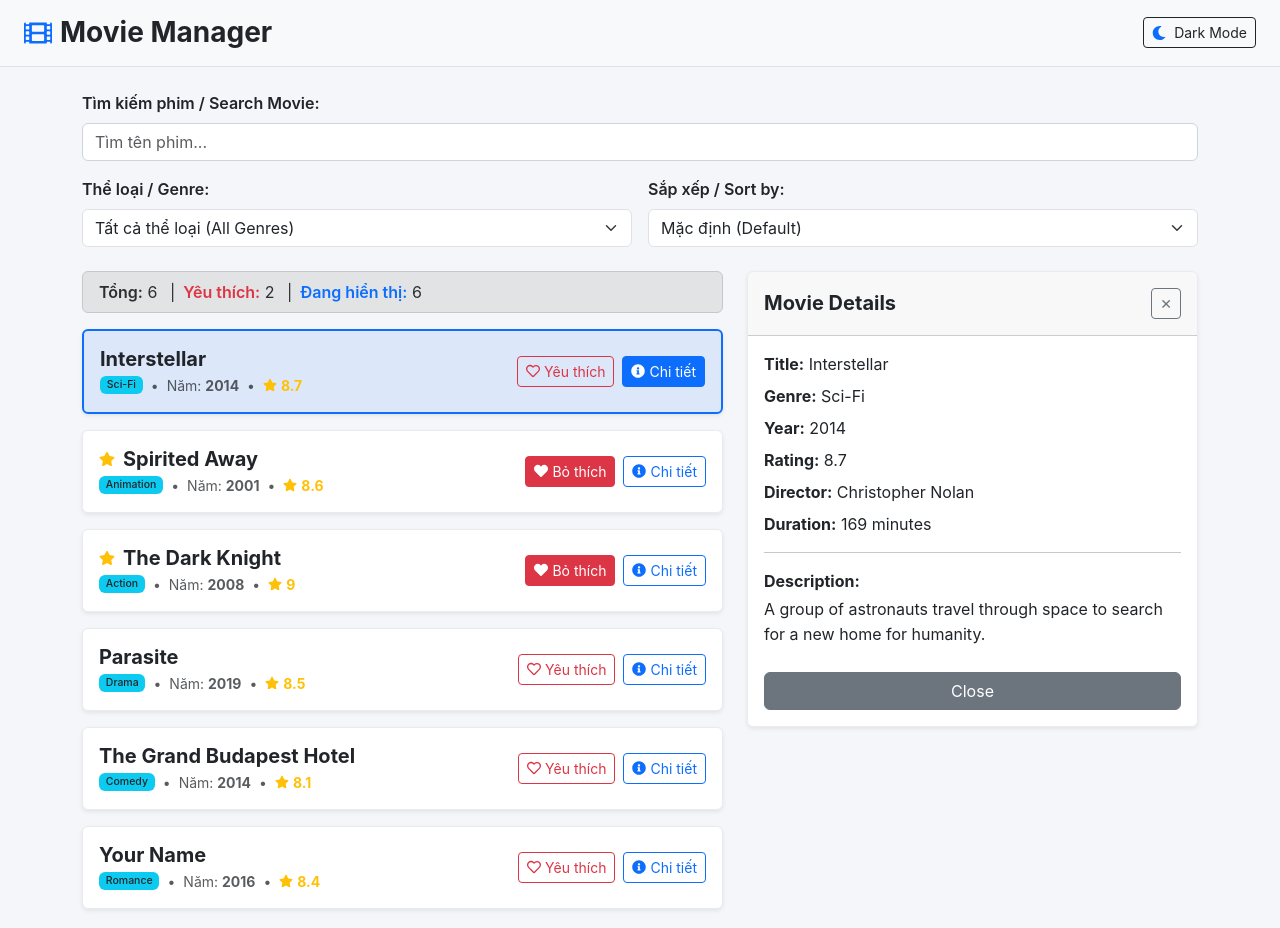
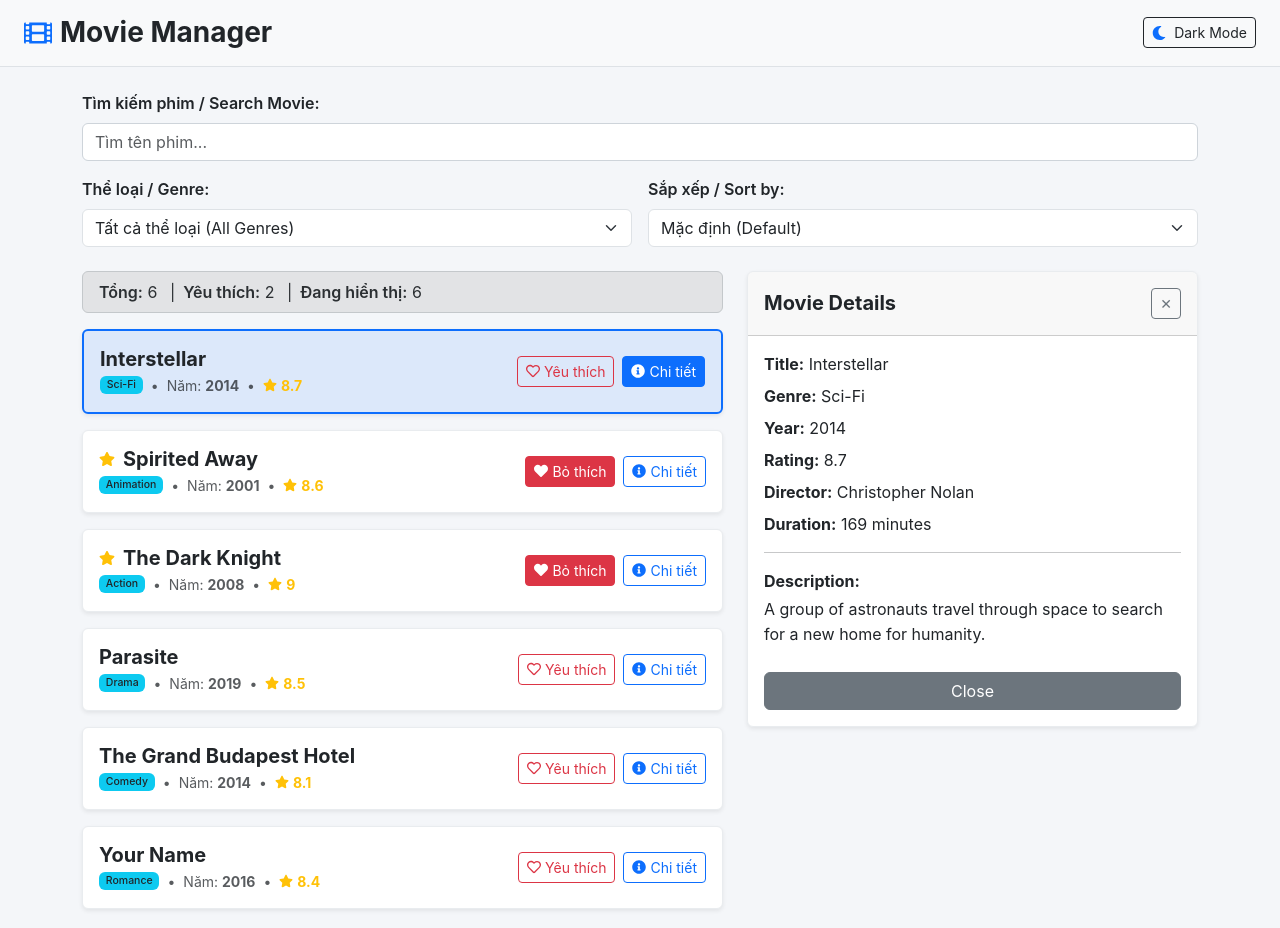
Before and after one commit to pass99998/FER202-lab2, a React (Create React App) app: page / in a window 1280 px wide. Shown: the top 928 px of the page. Built offline with nearby package versions, Linux system fonts and the light colour scheme.

Commit message:
Update MovieList.js

```diff
--- a/src/components/MovieList.js
+++ b/src/components/MovieList.js
@@ -14,18 +14,16 @@ function MovieList({
 
   return (
     <div className="movie-list">
-      {/* Summary statistics bar as in wireframe: Tổng: X | Yêu thích: Y (Đang hiển thị: Z) */}
       <div className="stats-bar alert alert-secondary py-2 px-3 mb-3 d-flex flex-wrap justify-content-between align-items-center">
         <div>
           <span className="fw-semibold">Tổng:</span> {totalCount ?? displayedCount}{' '}
           <span className="mx-2">|</span>
-          <span className="fw-semibold text-danger">Yêu thích:</span> {favoriteCount}{' '}
+          <span className="fw-semibold">Yêu thích:</span> {favoriteCount}{' '}
           <span className="mx-2">|</span>
-          <span className="fw-semibold text-primary">Đang hiển thị:</span> {displayedCount}
+          <span className="fw-semibold">Đang hiển thị:</span> {displayedCount}
         </div>
       </div>
 
-      {/* List of movies */}
       {displayedCount === 0 ? (
         <div className="text-center py-5 text-muted">
           <p className="fs-5 mb-0">Không tìm thấy bộ phim nào phù hợp.</p>
```
